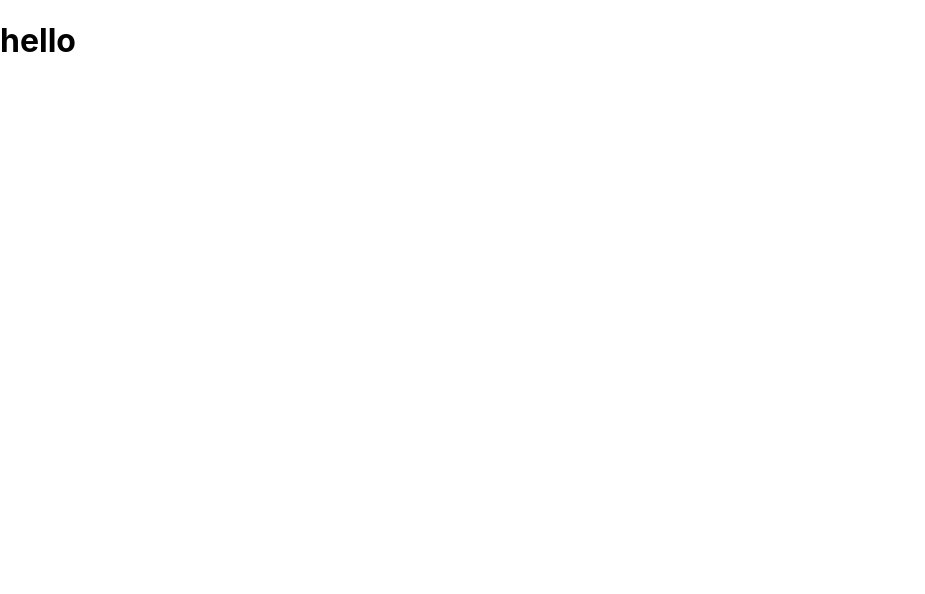
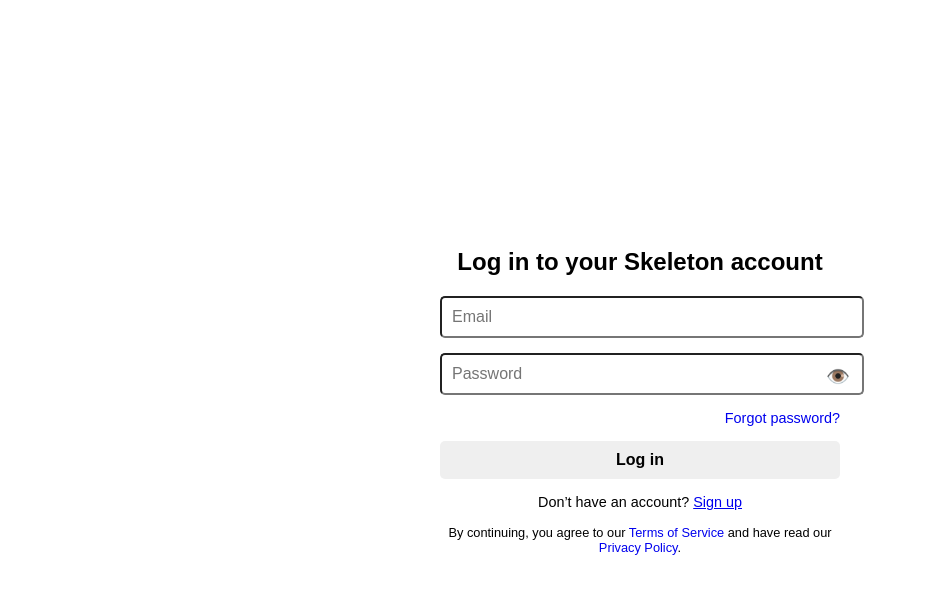
Before and after one commit to rishabhworks/The-Semicolon-Squad, a React (Create React App) app in the folder frontend/skeleton/: page /login in a window 1280 px wide. Shown: the top 594 px of the page, without its empty margins (0-925 px from the left). Built offline with nearby package versions, Linux system fonts and the light colour scheme.

Commit message:
Add routing and authentication components with styles for Login and SignIn

```diff
--- a/frontend/skeleton/package.json
+++ b/frontend/skeleton/package.json
@@ -9,6 +9,7 @@
     "@testing-library/user-event": "^13.5.0",
     "react": "^19.1.0",
     "react-dom": "^19.1.0",
+    "react-router-dom": "^7.4.1",
     "react-scripts": "5.0.1",
     "web-vitals": "^2.1.4"
   },
--- a/frontend/skeleton/src/App.js
+++ b/frontend/skeleton/src/App.js
@@ -1,9 +1,18 @@
 import './App.css';
+import { BrowserRouter, Routes, Route } from "react-router-dom";
+import Login from "../src/Conponents/Auth/Login/Login";
+import SignIn from "../src/Conponents/Auth/Signin/Signin";
 
 function App() {
   return (
-    <div><h1>hello</h1></div>
+    <BrowserRouter>
+      <Routes>
+        <Route path="/login" element={<Login />} />
+        <Route path="/signin" element={<SignIn />} />
+      </Routes>
+    </BrowserRouter>
   );
 }
 
 export default App;
+//
--- a/frontend/skeleton/src/Conponents/Auth/Login/Login.css
+++ b/frontend/skeleton/src/Conponents/Auth/Login/Login.css
@@ -0,0 +1,83 @@
+.login-container {
+    display: flex;
+    align-items: center;
+    justify-content: center;
+    min-height: 100vh;
+    width: 100%;
+    font-family: 'Arial', sans-serif;
+    transition: background-color 0.3s ease, color 0.3s ease;
+  }
+
+  .login-box {
+    padding: 30px;
+    border-radius: 10px;
+    width: 100%;
+    max-width: 400px;
+    text-align: center;
+  }
+
+  .login-title {
+    font-size: 1.5rem;
+    font-weight: bold;
+    margin-bottom: 20px;
+  }
+
+  .input {
+    width: 100%;
+    padding: 10px;
+    border-radius: 5px;
+    font-size: 1rem;
+    margin-bottom: 15px;
+  }
+
+  .password-container {
+    position: relative;
+  }
+
+  .password-toggle {
+    position: absolute;
+    top: 40%;
+    left: 95%;
+    transform: translateY(-50%);
+    background: none;
+    border: none;
+    font-size: 1.2rem;
+    cursor: pointer;
+  }
+
+  .forgot-password {
+    display: block;
+    text-align: right;
+    font-size: 0.9rem;
+    text-decoration: none;
+    margin-bottom: 15px;
+  }
+
+  .login-button {
+    width: 100%;
+    padding: 10px;
+    font-size: 1rem;
+    font-weight: bold;
+    border: none;
+    border-radius: 5px;
+    cursor: pointer;
+    transition: background-color 0.3s ease;
+  }
+
+  .switch-text {
+    margin-top: 15px;
+    font-size: 0.9rem;
+  }
+
+  .switch-link {
+    text-decoration: underline;
+  }
+
+  .terms-text {
+    margin-top: 10px;
+    font-size: 0.8rem;
+  }
+
+  .terms-link {
+    text-decoration: none;
+  }
--- a/frontend/skeleton/src/Conponents/Auth/Login/Login.js
+++ b/frontend/skeleton/src/Conponents/Auth/Login/Login.js
@@ -0,0 +1,49 @@
+import React from "react";
+import { Link } from "react-router-dom";
+import "../Login/Login.css";
+
+const Login = () => {
+  return (
+    <div className="login-container">
+      <div className="login-box">
+        <h1 className="login-title">Log in to your Skeleton account</h1>
+
+        <form>
+          <input type="email" placeholder="Email" className="input" />
+          <div className="password-container">
+            <input type="password" placeholder="Password" className="input" />
+            <button type="button" className="password-toggle">
+              👁️
+            </button>
+          </div>
+          <a href="#" className="forgot-password">
+            Forgot password?
+          </a>
+          <button type="submit" className="login-button">
+            Log in
+          </button>
+        </form>
+
+        <p className="switch-text">
+          Don’t have an account?{" "}
+          <Link to="/signin" className="switch-link">
+            Sign up
+          </Link>
+        </p>
+        <p className="terms-text">
+          By continuing, you agree to our{" "}
+          <a href="#" className="terms-link">
+            Terms of Service
+          </a>{" "}
+          and have read our{" "}
+          <a href="#" className="terms-link">
+            Privacy Policy
+          </a>
+          .
+        </p>
+      </div>
+    </div>
+  );
+};
+
+export default Login;
--- a/frontend/skeleton/src/Conponents/Auth/Signin/Signin.css
+++ b/frontend/skeleton/src/Conponents/Auth/Signin/Signin.css
@@ -0,0 +1,50 @@
+.signin-container {
+    display: flex;
+    justify-content: center;
+    align-items: center;
+    min-height: 100vh;
+    font-family: 'Arial', sans-serif;
+    transition: background-color 0.3s ease, color 0.3s ease;
+  }
+
+  .signin-box {
+    padding: 30px;
+    border-radius: 10px;
+    width: 100%;
+    max-width: 400px;
+    text-align: center;
+  }
+
+  .signin-title {
+    font-size: 1.5rem;
+    font-weight: bold;
+    margin-bottom: 20px;
+  }
+
+  .input {
+    width: 100%;
+    padding: 10px;
+    border-radius: 5px;
+    font-size: 1rem;
+    margin-bottom: 15px;
+  }
+
+  .submit-button {
+    width: 100%;
+    padding: 10px;
+    font-size: 1rem;
+    font-weight: bold;
+    border: none;
+    border-radius: 5px;
+    cursor: pointer;
+    transition: background-color 0.3s ease;
+  }
+
+  .switch-text {
+    margin-top: 15px;
+    font-size: 0.9rem;
+  }
+
+  .switch-link {
+    text-decoration: underline;
+  }
--- a/frontend/skeleton/src/Conponents/Auth/Signin/Signin.js
+++ b/frontend/skeleton/src/Conponents/Auth/Signin/Signin.js
@@ -0,0 +1,31 @@
+import React from "react";
+import { Link } from "react-router-dom";
+import "../Signin/Signin.css";
+
+const SignIn = () => {
+  return (
+    <div className="signin-container">
+      <div className="signin-box">
+        <h1 className="signin-title">Create a new Skeleton account</h1>
+
+        <form>
+          <input type="text" placeholder="Full Name" className="input" />
+          <input type="email" placeholder="Email" className="input" />
+          <input type="password" placeholder="Password" className="input" />
+          <button type="submit" className="submit-button">
+            Sign Up
+          </button>
+        </form>
+
+        <p className="switch-text">
+          Already have an account?{" "}
+          <Link to="/login" className="switch-link">
+            Log in
+          </Link>
+        </p>
+      </div>
+    </div>
+  );
+};
+
+export default SignIn;
```
Also changed, not shown: 1 other file (tests, documents, lock files or other folders).
